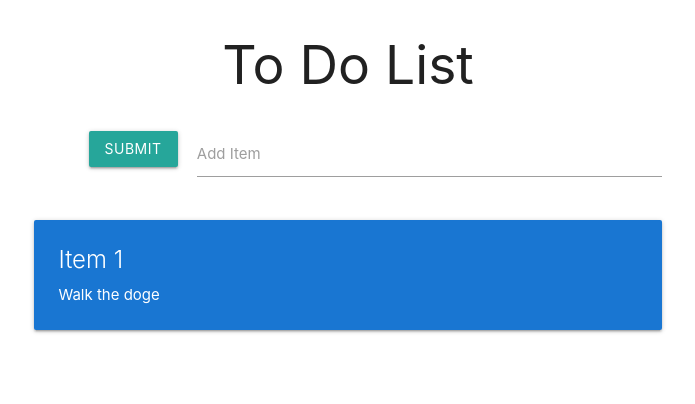
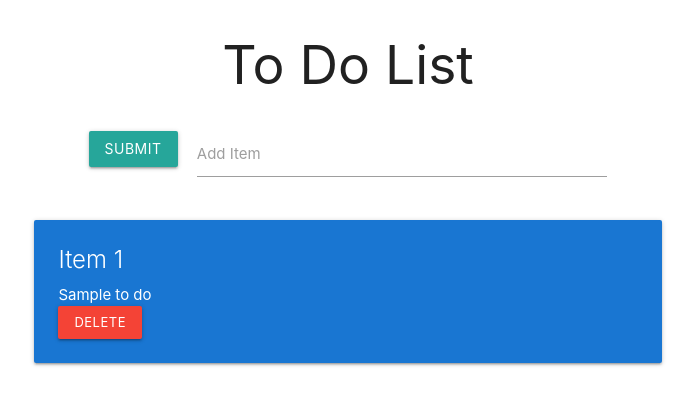
Before and after one commit to ben-che/tut-redux-react, a React (Create React App) app: page / in a window 1280 px wide. Shown: the top 404 px of the page, without its empty margins (292-987 px from the left). Built offline with nearby package versions, Linux system fonts and the light colour scheme.

Commit message:
refactoring code for delete reducer

```diff
--- a/src/actions/index.js
+++ b/src/actions/index.js
@@ -2,3 +2,8 @@ export const addToDo = toDo => ({
     type: "ADD_TODO",
     payload: toDo
 });
+
+export const deleteToDo = toDo => ({
+    type: "DELETE_TODO",
+    payload:toDo
+})
--- a/src/components/Form.js
+++ b/src/components/Form.js
@@ -12,7 +12,8 @@ class reduxForm extends Component {
     constructor() {
         super();
         this.state = {
-            input: ''
+            input: '',
+            key: 2
         }
     }
 
@@ -27,9 +28,11 @@ class reduxForm extends Component {
         e.preventDefault();
         let newToDo = this.state.input;
         let id = Date.now()
-        this.props.addToDo({ item:newToDo, id })  // dispatching payload!
+        let newKey = this.state.key
+        this.props.addToDo({ item:newToDo, id, key: newKey })  // dispatching payload!
         this.setState({
-            input : ''
+            input : '',
+            key: this.state.key + 1
         })
     }
 
@@ -42,9 +45,9 @@ class reduxForm extends Component {
               <div className="input-field col s2">
                     <button className="btn waves-effect waves-light" type="submit" name="action">Submit</button>
                 </div>
-                <div className="input-field col s9">
+                <div className="input-field col s8">
                   <input id="item" type="text" value={this.state.input} onChange={(e)=>{this.handleInput(e)}}required />
-                  <label for="Add Item">Add Item</label>
+                  <label htmlFor="Add Item">Add Item</label>
                 </div>
               </div>
             </form>
--- a/src/components/List.js
+++ b/src/components/List.js
@@ -1,23 +1,57 @@
 import React from 'react';
 import { connect } from 'react-redux';
+import { deleteToDo } from './../actions/index'
 
 const mapStateToProps = state => {
     return { toDos: state.toDos };
 };
 
-const reduxList = ({toDos}) => toDos.map(todo => {
-    return (<div className="container" key={todo.id}>
+const mapDispatchToProps = dispatch => {
+    return {
+        deleteToDo: toDo => dispatch(deleteToDo(toDo))
+      };
+}
+
+class reduxList extends React.Component {
+    render() {
+
+        let reduxListJSX = this.props.toDos.map(todo => {
+            return (<div className="container" key={todo.key}>
                         <div className="col s12">
                             <div className="card blue darken-2">
                             <div className="card-content white-text">
-                        <span className="card-title">Item {todo.id}</span>
+                                <span className="card-title">{todo.key? `Item ${todo.key}` : "To Do Items"}</span>
                                 <p>{todo.item}</p>
+                                {todo.key? <a className="waves-effect waves-light btn-small red">Delete</a> : ""}
                             </div>
                             </div>
                         </div>
                     </div>)
         })
 
-const List = connect(mapStateToProps)(reduxList)
+        return (
+            <div>
+                {reduxListJSX}
+            </div>
+         )
+    }
+}
+
+
+// const reduxList = ({toDos}) => toDos.map(todo => {
+//     return (<div className="container" key={todo.key}>
+//                 <div className="col s12">
+//                     <div className="card blue darken-2">
+//                     <div className="card-content white-text">
+//                         <span className="card-title">{todo.key? `Item ${todo.key}` : "To Do Items"}</span>
+//                         <p>{todo.item}</p>
+//                         {todo.key? <a class="waves-effect waves-light btn-small red" onClick = {this.props.deleteToDo(todo.key)}>Delete</a> : ""}
+//                     </div>
+//                     </div>
+//                 </div>
+//             </div>)
+// })
+
+const List = connect(mapStateToProps, mapDispatchToProps)(reduxList)
 
 export default List;
--- a/src/reducers/index.js
+++ b/src/reducers/index.js
@@ -1,6 +1,7 @@
 const emptyState = {
   toDos: [{
-    item: "Walk the doge",
+    item: "Sample to do",
+    key: 1,
     id: 1
   }]
 };
@@ -12,6 +13,9 @@ const rootReducer = (state = emptyState, action) => {
     case "ADD_TODO":
       let newState = Object.assign({...state, toDos: [...state.toDos, action.payload] })
       return newState;
+    case "DELETE_TODO":
+      console.log('delete case hit')
+      return state;
     default:
       console.log("Default case hit, state has not changed");
       return state;
```
Also changed, not shown: 1 other file (tests, documents, lock files or other folders). Lines whose indentation alone changed are shown as unchanged.
